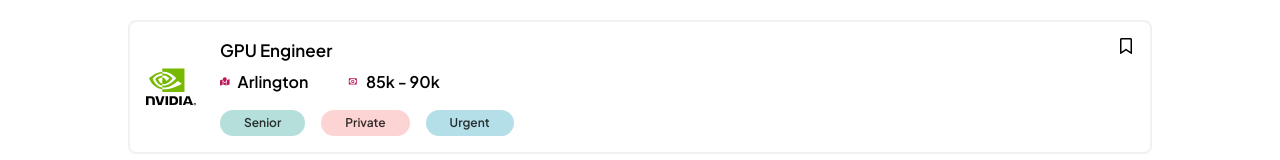
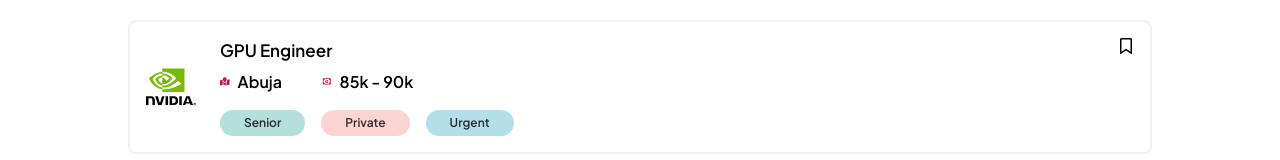
Before and after one commit to suiyanga/Job-Portal, a Next.js app: page /job/alljobs in a window 1280 px wide. Shown: the part 630-790 px from the top of the page. Built offline with nearby package versions, Linux system fonts and the light colour scheme; no server answers.

Commit message:
changes in data.ts and JobCard.tsx

```diff
--- a/data.ts
+++ b/data.ts
@@ -37,7 +37,7 @@ export interface Job {
       title: "GPU Engineer",
       image: "/images/nvidia.svg",
       salary: "85k - 90k",
-      location: "Arlington",
+      location: "Abuja",
       jobtype: "Senior",
     },
     {
```
